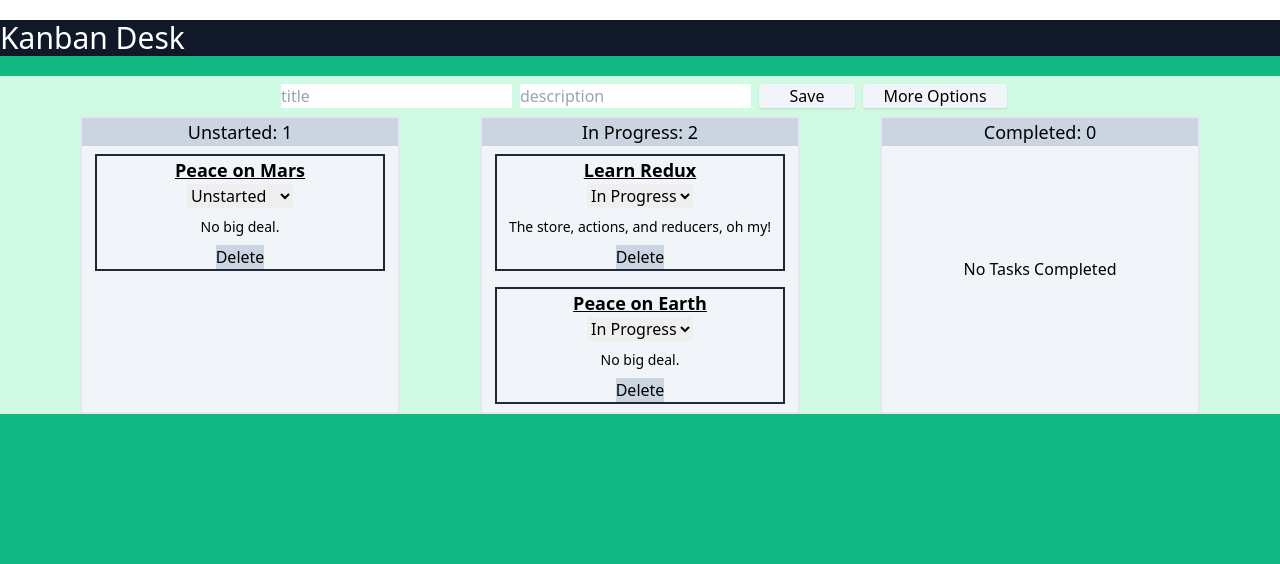
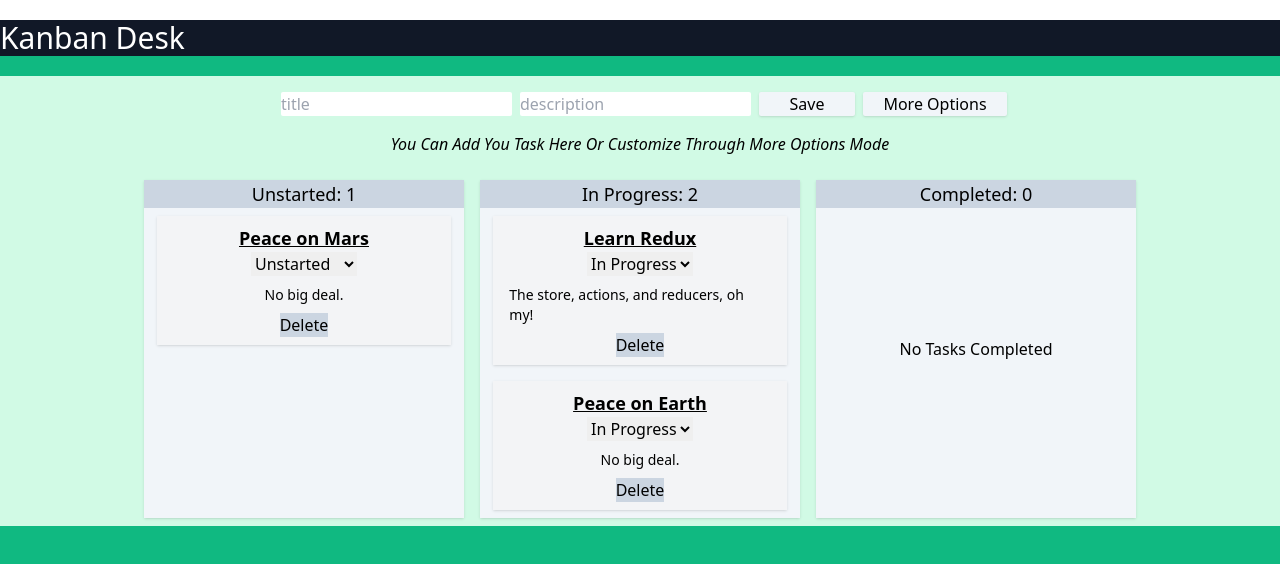
Before and after one commit to ankozlov98/Kanban, a React app: page / in a window 1280 px wide. Shown: the top 564 px of the page. Built offline with nearby package versions, Linux system fonts and the light colour scheme.

Commit message:
layout fix

```diff
--- a/src/Components/Task.tsx
+++ b/src/Components/Task.tsx
@@ -7,7 +7,7 @@ import { changeTaskFunctionType } from "../types/functionTypes";
 
 import { TASK_STATUSES } from "./TasksPage";
 
-const taskContainerStyle = `${stylesObject?.flexStyles?.customCenter('col')} border-2 border-gray-800 bg-stale-100 w-11/12 m-2`
+const taskContainerStyle = `${stylesObject?.flexStyles?.customCenter('col')} shadow bg-gray-100 w-11/12 m-2 p-2`
 
 const Task = ({ task, status, onDeleteTasks, onChangeTask }: singleTask) => {
 
--- a/src/Components/TasksList.tsx
+++ b/src/Components/TasksList.tsx
@@ -1,5 +1,6 @@
 import React from "react";
 import { TaskType } from "../index";
+import stylesObject from "../Styles";
 import { changeTaskFunctionType } from "../types/functionTypes";
 import Task from "./Task";
 
@@ -17,7 +18,7 @@ const TaskList = ({
   onChangeTask,
 }: TaskListProps) => {
   return (
-    <article className=" bg-slate-100 border-2 border-rs w-3/12 ">
+    <article className='bg-slate-100 shadow border-rs w-3/12 m-2 '>
       <section className="bg-slate-300 text-center text-lg">
         {status}: {tasks.length || 0}
       </section>
--- a/src/Components/TasksPage.tsx
+++ b/src/Components/TasksPage.tsx
@@ -8,6 +8,7 @@ import {
   DeleteTask,
   ChangeTask,
 } from "../Redux/actions";
+import stylesObject from "../Styles";
 import { PagePropsTasksType } from "../types/componentProps";
 import {
   changeTaskFunctionType,
@@ -73,8 +74,14 @@ const TasksPage = ({ tasks }: TaskPageProps) => {
       <h1 className="my-5 text-3xl bg-gray-900 text-white">Kanban Desk</h1>
 
       <div className="tasks bg-emerald-100">
-        <ShortForm />
-        <div className="tasklists">{renderTasks()}</div>
+        <section className={`${stylesObject?.flexStyles?.customCenter('col')} p-2`}>
+            <ShortForm />
+            <h6 className="italic m-2"> You Can Add You Task Here Or Customize Through More Options Mode</h6>
+        </section>
+
+       <div className={`${stylesObject?.flexStyles?.customCenter('row', false)}`}>
+           {renderTasks()}
+        </div>
       </div>
     </div>
   );
--- a/src/Styles/flexStyles.ts
+++ b/src/Styles/flexStyles.ts
@@ -1 +1 @@
-export const customCenter = (dir: string) => `flex flex-${dir} justify-center items-center`
+export const customCenter = (dir: string, align = true) => `flex flex-${dir} justify-center ${align ? 'items-center' : ''}`
```
